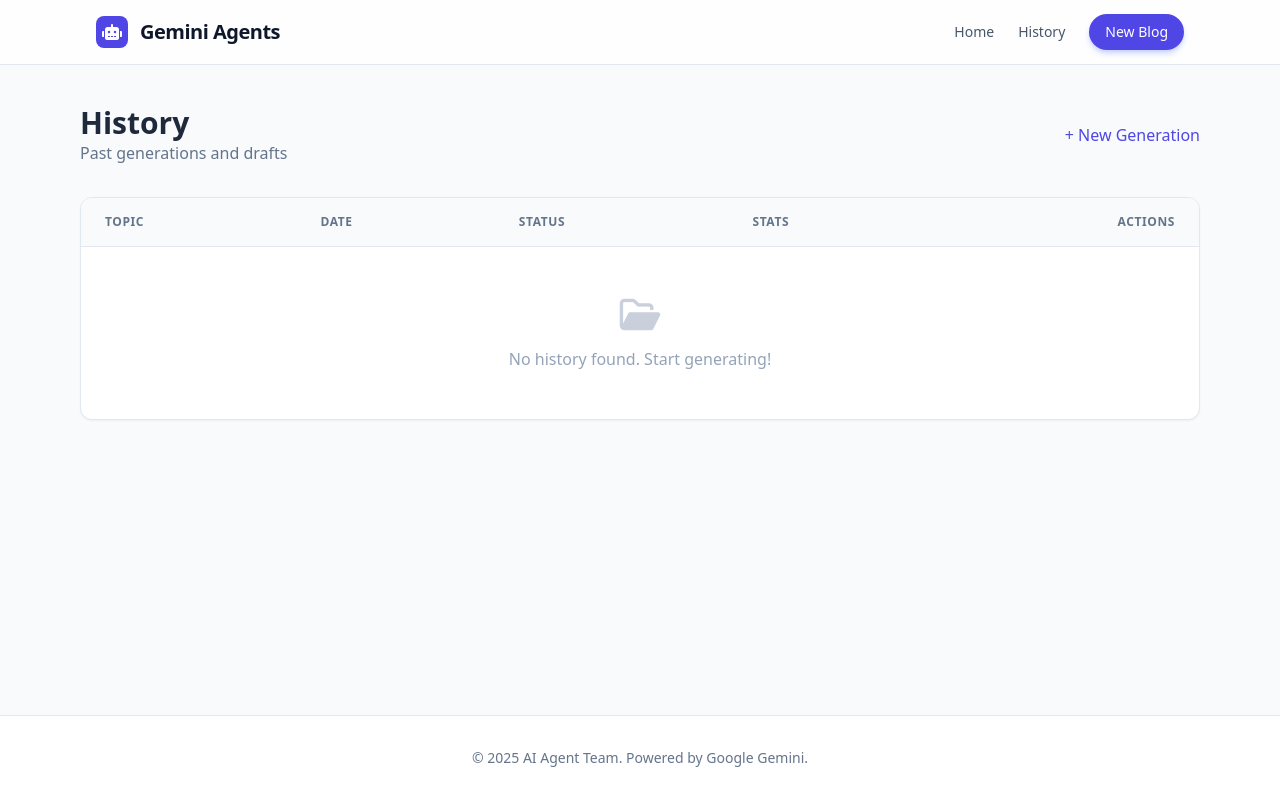
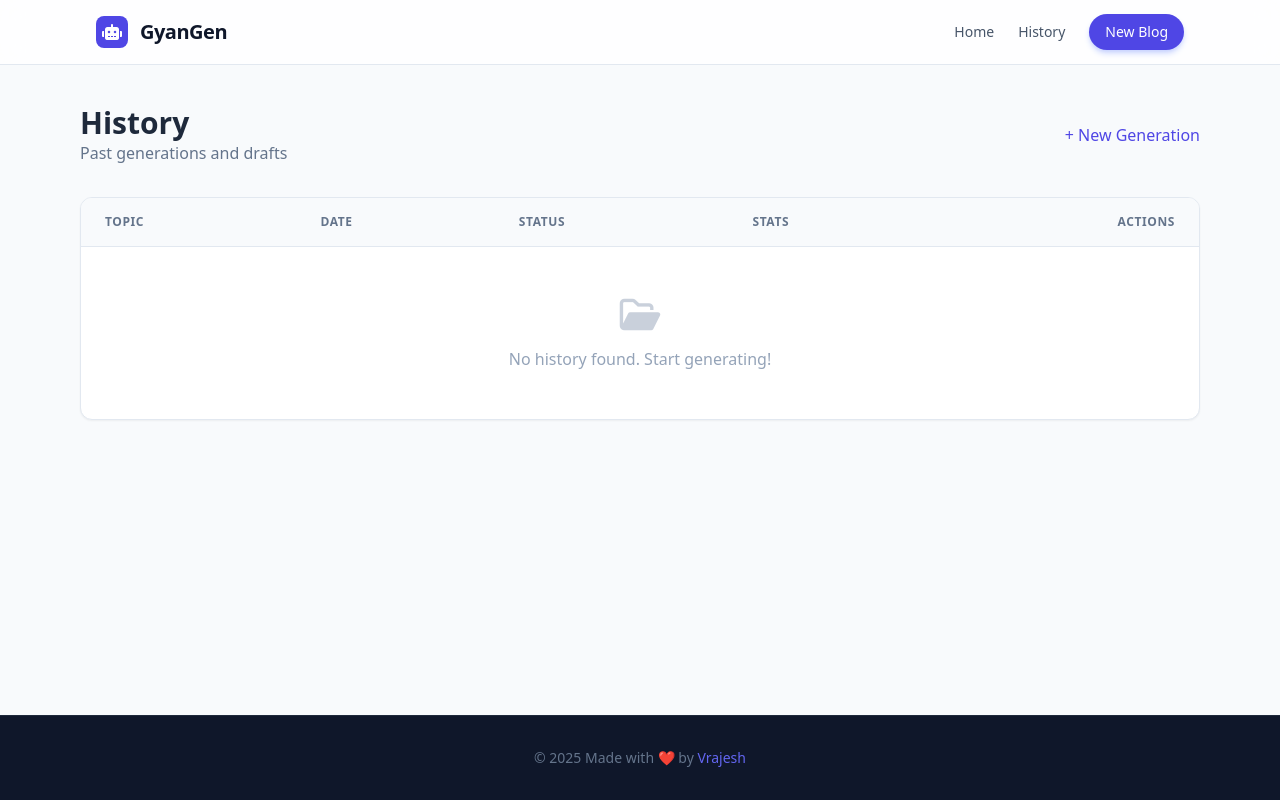
Before and after one commit to Vrajesh-Sharma/Blog-Agent, a Flask app: page /history in a window 1280 px wide. Run offline with Flask 3, Linux system fonts and the light colour scheme; some libraries are stand-ins or nearby versions.

Commit message:
footer placed

```diff
--- a/templates/base.html
+++ b/templates/base.html
@@ -3,7 +3,7 @@
 <head>
     <meta charset="UTF-8">
     <meta name="viewport" content="width=device-width, initial-scale=1.0">
-    <title>{% block title %}Gemini Agent Team{% endblock %}</title>
+    <title>{% block title %}GyanGen{% endblock %}</title>
 
     <script src="https://cdn.tailwindcss.com"></script>
     <link href="https://cdnjs.cloudflare.com/ajax/libs/font-awesome/6.0.0/css/all.min.css" rel="stylesheet">
@@ -35,7 +35,7 @@
                 <div class="w-8 h-8 bg-indigo-600 rounded-lg flex items-center justify-center text-white">
                     <i class="fa-solid fa-robot"></i>
                 </div>
-                <a href="/" class="font-bold text-xl tracking-tight text-slate-900">Gemini Agents</a>
+                <a href="/" class="font-bold text-xl tracking-tight text-slate-900">GyanGen</a>
             </div>
 
             <div class="hidden md:flex items-center gap-6">
@@ -52,9 +52,9 @@
         {% block content %}{% endblock %}
     </main>
 
-    <footer class="bg-white border-t border-slate-200 py-8 mt-12">
+    <footer class="bg-[#0F172A] border-t border-slate-800 py-8">
         <div class="max-w-6xl mx-auto px-4 text-center text-slate-500 text-sm">
-            <p>&copy; 2025 AI Agent Team. Powered by Google Gemini.</p>
+            <p>&copy; 2025 Made with ❤️ by <a href="https://linkedin.com/in/vrajesharma-7-dsa" class="text-indigo-500 hover:text-indigo-600 transition">Vrajesh</a></p>
         </div>
     </footer>
 
```
